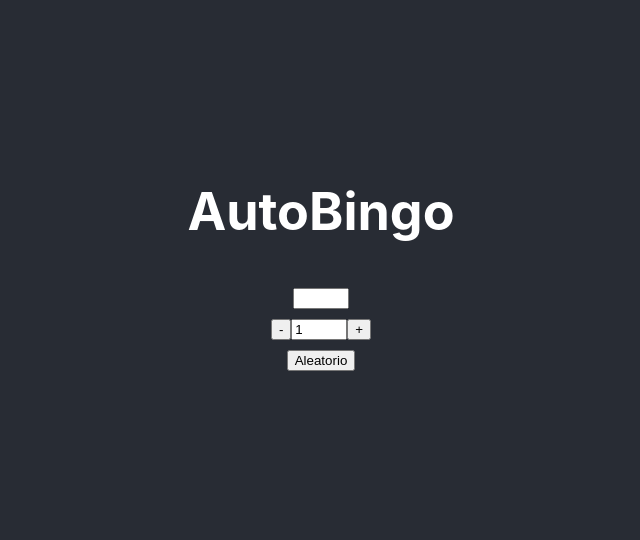
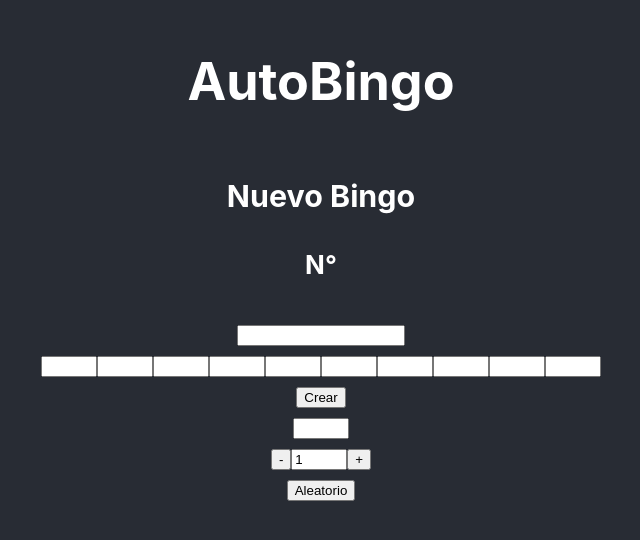
Before and after one commit to JIVitian/React-Auto-Bingo, a React (Create React App) app: page / in a window 1280 px wide. Shown: the part 142-682 px from the top of the page, without its empty margins (319-959 px from the left). Built offline with nearby package versions, Linux system fonts and the light colour scheme.

Commit message:
Save functionality

```diff
--- a/src/components/AutoBingo.js
+++ b/src/components/AutoBingo.js
@@ -1,6 +1,7 @@
 import { useEffect, useState } from 'react';
 import BallInput from './BallInput';
 import Bingo from './Bingo';
+import NewBingoModal from './NewBingoModal';
 import RandomBingoButton from './RandomBingoButtom';
 import RoundCounter from './RoundCounter';
 
@@ -8,6 +9,10 @@ const AutoBingo = () => {
   const [round, setRound] = useState(1);
   const [ball, setBall] = useState('');
   const [bingosList, setBingosList] = useState([]);
+
+  const addNewBingo = newBingo => {
+    setBingosList([...bingosList, newBingo]);
+  };
 
   // Update the grid of every bingo when the ball value changes
   useEffect(() => {
@@ -32,7 +37,12 @@ const AutoBingo = () => {
 
   return (
     <section>
-      <BallInput setBall={setBall} />
+      <NewBingoModal handleNewBingo={addNewBingo} />
+      <BallInput
+        setValue={setBall}
+        min={1}
+        max={90}
+      />
       <RoundCounter
         round={round}
         setRound={setRound}
@@ -47,7 +57,7 @@ const AutoBingo = () => {
       ))}
       <RandomBingoButton
         bingosList={bingosList}
-        setBingosList={setBingosList}
+        handleNewBingo={addNewBingo}
       />
     </section>
   );
--- a/src/components/BallInput.js
+++ b/src/components/BallInput.js
@@ -1,33 +1,47 @@
-const BallInput = ({ setBall }) => {
+const BallInput = ({
+  setValue,
+  min = 1,
+  max = 90,
+  saveOnEnter = true,
+}) => {
   const isNumber = value => /\d/.test(value);
 
   const handleKeyDown = event => {
     const key = event.key;
     const value = event.target.value;
 
-    if (key === 'Enter' && value >= 1 && value <= 90) {
+    if (key === 'Backspace') return;
+
+    if (key === 'Enter' && saveOnEnter) {
       // Reset the input
       event.target.value = '';
-      setBall(value);
+      setValue(value);
     }
 
     if (
       !isNumber(key) ||
-      value.length > 1 ||
-      value + key < 1 ||
-      value + key > 90
+      value.length > max.toString().length ||
+      value + key < min ||
+      value + key > max
     ) {
       // The new digit is ignored
       event.preventDefault();
     }
   };
 
+  const handleChange = event => {
+    if (saveOnEnter) return;
+
+    setValue(event.target.value);
+  };
+
   return (
     <input
       type="number"
-      min="1"
-      max="90"
+      min={min}
+      max={max}
       onKeyDown={handleKeyDown}
+      onChange={event => handleChange(event)}
     />
   );
 };
--- a/src/components/NewBingoModal.js
+++ b/src/components/NewBingoModal.js
@@ -0,0 +1,63 @@
+import { useState } from 'react';
+import { createEmptyGrid, createEmptyRow } from '../utils/grid-utils';
+import { quickSort } from '../utils/utils';
+import BallInput from './BallInput';
+
+const NewBingoModal = ({ handleNewBingo }) => {
+  const [numbers, setNumbers] = useState(createEmptyRow(10, 0));
+  const [bingoId, setbingoId] = useState(0);
+
+  const saveColumnNumber = (value, index) => {
+    const newNumbers = [...numbers];
+    newNumbers[index] = value;
+    setNumbers(newNumbers);
+  };
+
+  const handleSubmit = e => {
+    e.preventDefault();
+    if (!bingoId || numbers.some(x => !x)) {
+      alert('Complete todos los campos');
+      return;
+    }
+
+    if (new Set(numbers).size !== numbers.length) {
+      alert('Los números deben ser distintos');
+      return;
+    }
+
+    handleNewBingo({
+      numbers: quickSort(numbers.map(Number)),
+      bingoId,
+      grid: createEmptyGrid(),
+    });
+  };
+
+  return (
+    <form onSubmit={handleSubmit}>
+      <h3>Nuevo Bingo</h3>
+      <div>
+        <h4 htmlFor="bingo-name">N°</h4>
+        <BallInput
+          setValue={setbingoId}
+          min={1}
+          max={Number.MAX_SAFE_INTEGER}
+          saveOnEnter={false}
+        />
+      </div>
+      <div>
+        {numbers.map((v, i) => (
+          <BallInput
+            key={i}
+            setValue={value => saveColumnNumber(value, i)}
+            min={1}
+            max={90}
+            saveOnEnter={false}
+          />
+        ))}
+      </div>
+      <button>Crear</button>
+    </form>
+  );
+};
+
+export default NewBingoModal;
--- a/src/components/RandomBingoButtom.js
+++ b/src/components/RandomBingoButtom.js
@@ -1,8 +1,7 @@
 import { createEmptyGrid } from '../utils/grid-utils';
 import { quickSort } from '../utils/utils';
 
-
-const RandomBingoButton = ({ bingosList, setBingosList }) => {
+const RandomBingoButton = ({ handleNewBingo }) => {
   const newRandomBingo = () => {
     const randomId = Math.round(Math.random() * 9999 + 1);
     const defaultGrid = createEmptyGrid();
@@ -16,14 +15,11 @@ const RandomBingoButton = ({ bingosList, setBingosList }) => {
       else i--;
     }
 
-    setBingosList([
-      ...bingosList,
-      {
-        bingoId: randomId,
-        numbers: quickSort(Object.keys(existentNumbers).map(Number)),
-        grid: defaultGrid,
-      },
-    ]);
+    handleNewBingo({
+      bingoId: randomId,
+      numbers: quickSort(Object.keys(existentNumbers).map(Number)),
+      grid: defaultGrid,
+    });
   };
 
   return <button onClick={newRandomBingo}>Aleatorio</button>;
--- a/src/utils/grid-utils.js
+++ b/src/utils/grid-utils.js
@@ -1,12 +1,4 @@
-export const createEmptyGrid = () => [
-  [0, 0, 0, 0, 0, 0, 0, 0, 0, 0],
-  [0, 0, 0, 0, 0, 0, 0, 0, 0, 0],
-  [0, 0, 0, 0, 0, 0, 0, 0, 0, 0],
-  [0, 0, 0, 0, 0, 0, 0, 0, 0, 0],
-  [0, 0, 0, 0, 0, 0, 0, 0, 0, 0],
-  [0, 0, 0, 0, 0, 0, 0, 0, 0, 0],
-  [0, 0, 0, 0, 0, 0, 0, 0, 0, 0],
-  [0, 0, 0, 0, 0, 0, 0, 0, 0, 0],
-  [0, 0, 0, 0, 0, 0, 0, 0, 0, 0],
-  [0, 0, 0, 0, 0, 0, 0, 0, 0, 0],
-];
+export const createEmptyRow = (columns = 10, value = false) => Array.from({ length: columns }, () => value);
+
+export const createEmptyGrid = (rows = 10, columns = 10) =>
+  Array.from({ length: rows }, () => createEmptyRow(columns));
```
